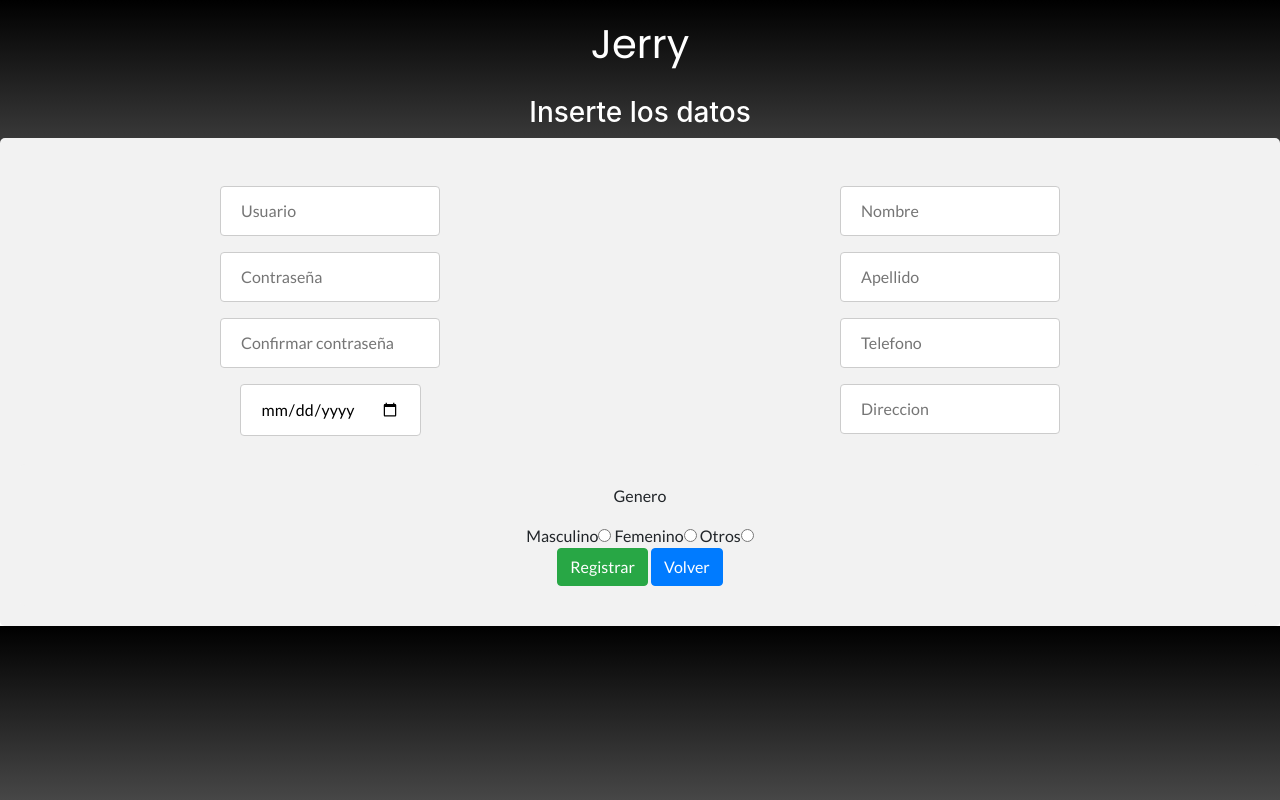
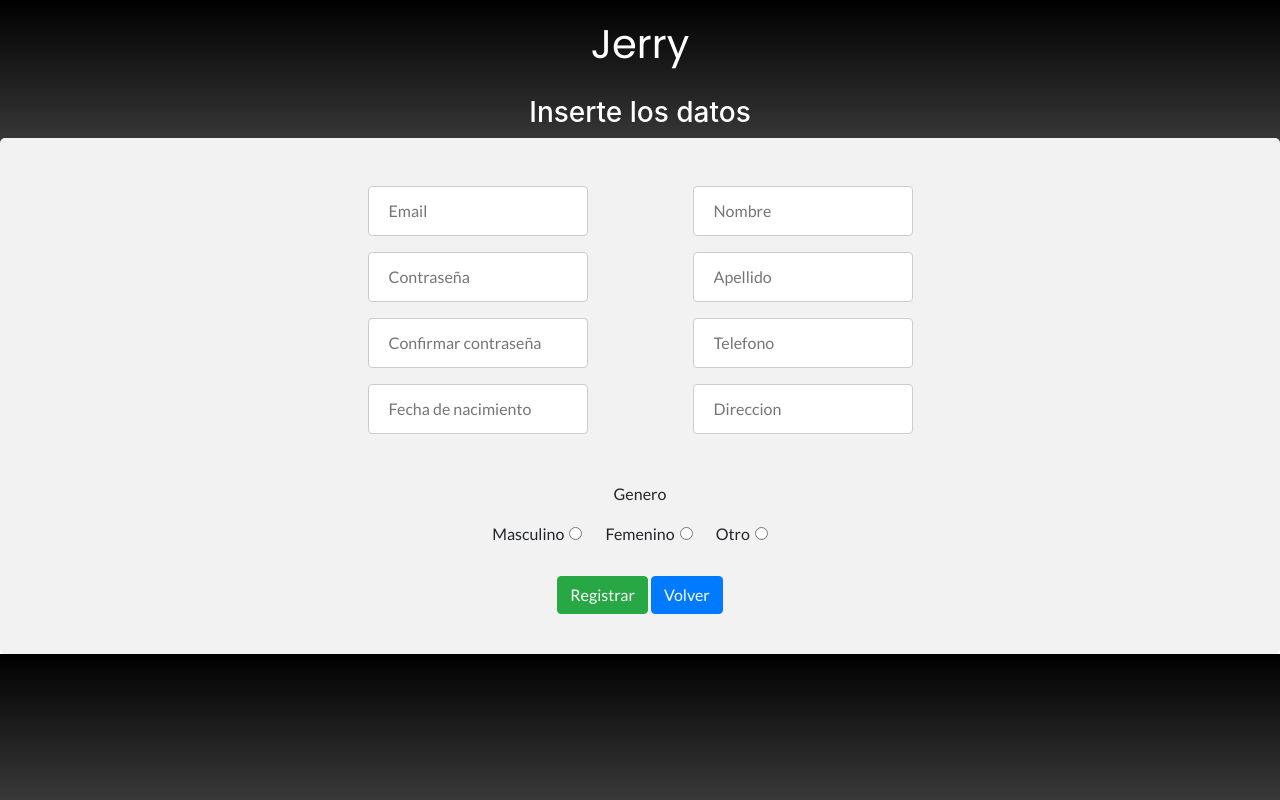
Before and after one commit to ricardoperezf/Jerry, a Flask app: template jerry/templates/signup.html in a window 1280 px wide. Run offline with Flask 2, Linux system fonts and the light colour scheme; the template is opened without the code that fills it, so the values that code supplies are empty; some libraries are stand-ins or nearby versions.

Commit message:
Cambios de interfaz

```diff
--- a/jerry/controllers/html_views_redirected.py
+++ b/jerry/controllers/html_views_redirected.py
@@ -13,7 +13,7 @@ def pp():
     return render_template("index.html")
 
 
-@jerry_app.route('/paginasignup', methods=["POST"])
+@jerry_app.route('/paginasignup', methods=["GET"])
 def signup():
     return render_template("signup.html")
 
--- a/jerry/static/estilo.css
+++ b/jerry/static/estilo.css
@@ -1,10 +1,20 @@
-input[type=text], input[type=date], select {
+input[type=text], input[type=date], input[type=email], select {
   padding: 12px 20px;
   margin: 8px 0;
   display: inline-block;
   border: 1px solid #ccc;
   border-radius: 4px;
   box-sizing: border-box;
+}
+
+input[type=radio]{
+  margin-left:5px;
+  margin-right:20px;
+}
+
+.genero-radio{
+  padding-top:0px;
+  padding-bottom:30px;
 }
 
 /*input[type=submit] {*/
@@ -42,10 +52,13 @@ img{
   height:auto;
 }
 
-.row.login-title{
+.row.app-title{
   display:block;
+  background-color:transparent;
+}
+
+.app-title{
   color:white;
-  background-color:transparent;
   text-align:center;
   font-family:'Poppins';
 }
@@ -117,13 +130,20 @@ body{
   color: #f2f2f2;
   text-align: center;
   padding: 14px 16px;
-  text-decoration: none;
+  text-decoration: none !important;
+}
+
+.topnav a:not(.app-a){
+  margin-top:15px;
 }
 
 /* Change color on hover */
-.topnav a:hover {
+.topnav a:hover,  .topnav a.active{
   background-color: #ddd;
   color: black;
+  -webkit-border-radius: 8px;
+  -moz-border-radius: 8px;
+  border-radius: 8px;
 }
 
 /* Create two columns/boxes that floats next to each other */
@@ -201,3 +221,21 @@ section:after {
   text-align:center;
   color:white;
 }
+
+@media (min-width:768px){
+  .col-md-6.first-column{
+    padding-left:25%;
+  }
+  .col-md-6.second-column{
+    padding-right:25%;
+  }
+}
+
+.mensaje-signup{
+  display:none;
+}
+
+.action-buttons button{
+  width:80px;
+  margin:5px 0px;
+}
--- a/jerry/templates/signup.html
+++ b/jerry/templates/signup.html
@@ -9,7 +9,7 @@
     <title>Sign up</title>
 </head>
 <body class="signup">
-<div class="row login-title">
+<div class="row app-title">
     <h1>Jerry</h1>
 </div>
 
@@ -21,33 +21,37 @@
     </div>
     {% endif %}
     <div class="row">
-        <div class="col-md-6" style="text-align: center;">
-            <input name="username" type="text" placeholder="Usuario"/>
+        <div class="col-md-6 first-column" style="text-align: center;">
+            <input name="username" type="email" placeholder="Email" required/>
             <br/>
-            <input name="password" type="password" placeholder="Contraseña"/>
+            <input id="password" name="password" type="password" placeholder="Contraseña" required/>
             <br/>
-            <input name="confirm_password" type="password" placeholder="Confirmar contraseña"/>
+            <input id="confirm_password" name="confirm_password" type="password" placeholder="Confirmar contraseña" required/>
             <br/>
-            <input name="birthday" type="date" placeholder="Fecha De nacimiento"/>
+            <input name="birthday" type="text" placeholder="Fecha de nacimiento" onfocus="(this.type='date')" required/>
             <br/>
         </div>
-        <div class="col-md-6" style="text-align: center;">
-            <input name="name" type="text" placeholder="Nombre"/>
+        <div class="col-md-6 second-column" style="text-align: center;">
+            <input name="name" type="text" placeholder="Nombre" required/>
             <br/>
-            <input name="last_name" type="text" placeholder="Apellido"/>
+            <input name="last_name" type="text" placeholder="Apellido" required/>
             <br/>
-            <input name="telephone" type="text" placeholder="Telefono"/>
+            <input name="telephone" type="text" placeholder="Telefono" required/>
             <br/>
             <input name="address" type="text" placeholder="Direccion"/>
             <br/>
         </div>
-        <div class="col-md-12" style="text-align: center;">
+        <div class="col-md-12 genero" style="text-align: center;">
+            <div class="mensaje-signup" style="color:red">
+                Las contraseñas no coinciden
+            </div>
             <p>Genero</p>
-            Masculino<input name="gender" type="radio" value="M">
-            Femenino<input name="gender" type="radio" value="F"/>
-            Otros<input name="gender" type="radio" value="O"/>
-            <br/>
-            <button class="btn btn-success" type="submit">Registrar</button>
+            <div class="genero-radio">
+                Masculino<input name="gender" type="radio" value="M">
+                Femenino<input name="gender" type="radio" value="F"/>
+                Otro<input name="gender" type="radio" value="O"/>
+            </div>
+            <button id="signup-submit" class="btn btn-success" type="submit">Registrar</button>
             <a href="/" class="btn btn-primary">Volver</a>
         </div>
 
@@ -66,9 +70,17 @@
 <script type="application/javascript">
     jQuery(function ($) {
 
-
         $(document).ready(function () {
             $('.col-md-6, .col-md-12').fadeIn(500);
+            $('#password, #confirm_password').on('keyup', function () {
+                if (($('#password').val() == $('#confirm_password').val())) {
+                    $('.mensaje-signup').slideUp(300);
+                    $("#signup-submit").prop("disabled",false);
+                  } else{
+                    $('.mensaje-signup').slideDown(300);
+                    $("#signup-submit").prop("disabled",true);
+                  }
+            });
         });
 
     });
```
Also changed, not shown: jerry/templates/index.html (+3 -8 lines), jerry/templates/myCards.html (+7 -8 lines), jerry/templates/myInformation.html (+5 -2 lines), jerry/templates/myPreferences.html (+7 -7 lines), jerry/templates/signin.html (+5 -6 lines).
